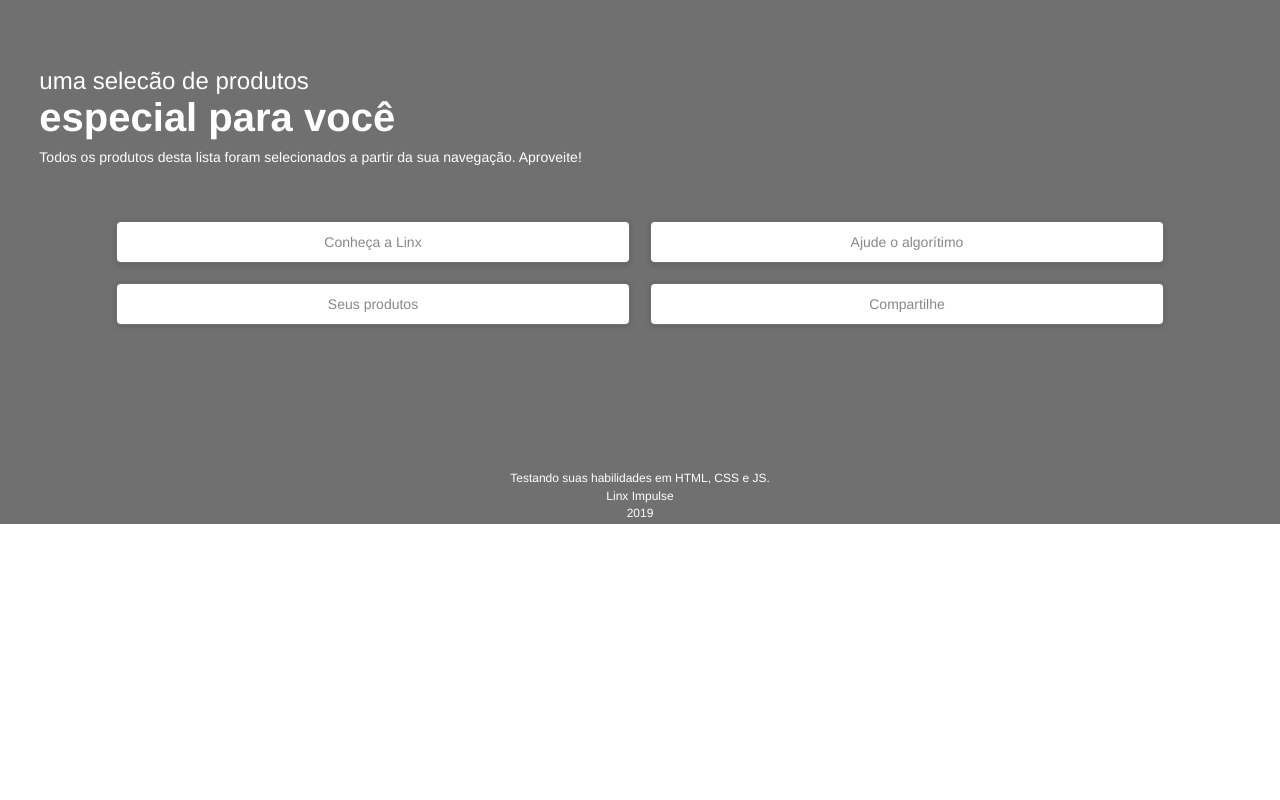
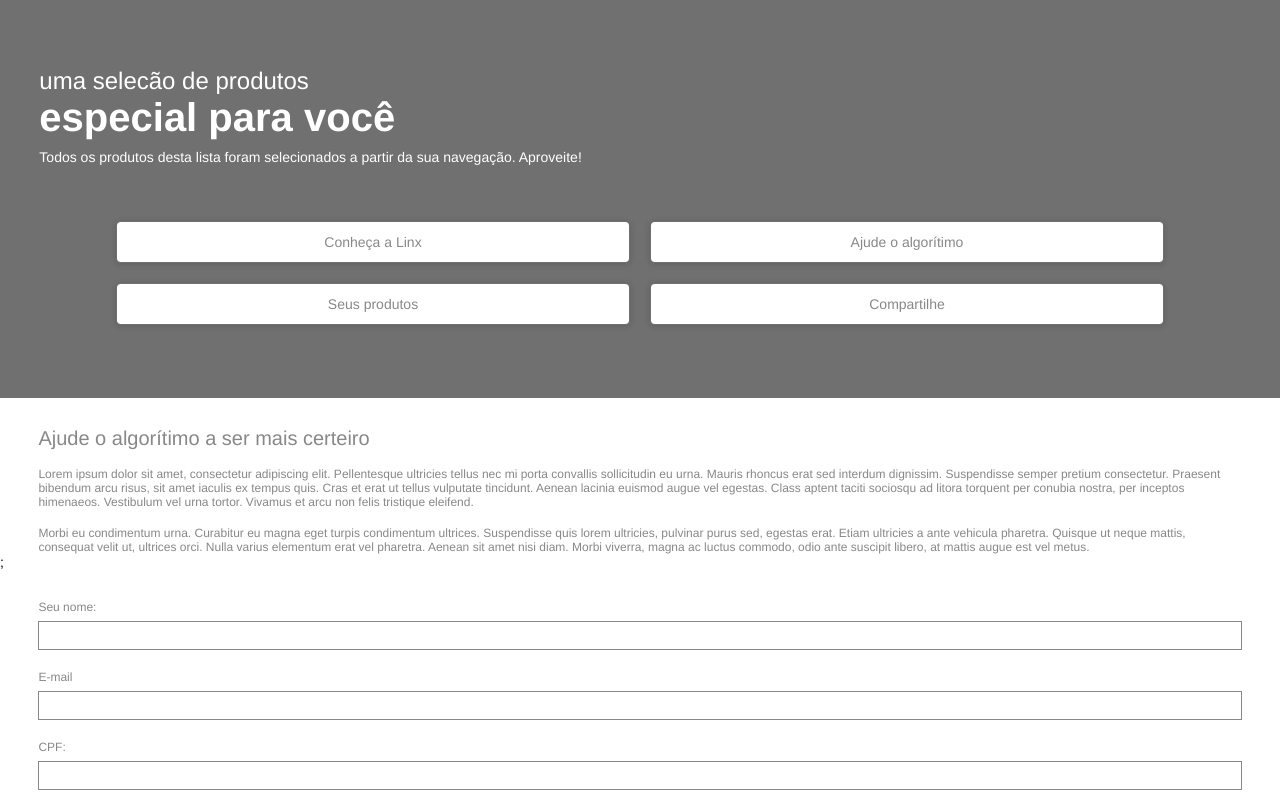
Before and after one commit to brunonasc74/linx-frontend-challenge, a React (Vite) app: page / in a window 1280 px wide. Shown: the top 800 px of the page. Built offline with nearby package versions, Linux system fonts and the light colour scheme.

Commit message:
MainSection component created

```diff
--- a/src/App.jsx
+++ b/src/App.jsx
@@ -1,11 +1,13 @@
 import { useState } from 'react';
 import Header from './components/Header';
+import MainSection from './components/MainSection';
 import Footer from './components/Footer';
 
 function App() {
 	return (
 		<div className='App'>
 			<Header />
+			<MainSection />
 			<Footer />
 		</div>
 	);
--- /dev/null
+++ b/src/components/MainSection.jsx
@@ -0,0 +1,14 @@
+import React from 'react';
+import Form from './Form';
+import Section from './Section';
+
+const MainSection = () => {
+	return (
+		<main>
+			<Section />;
+			<Form />
+		</main>
+	);
+};
+
+export default MainSection;
```
